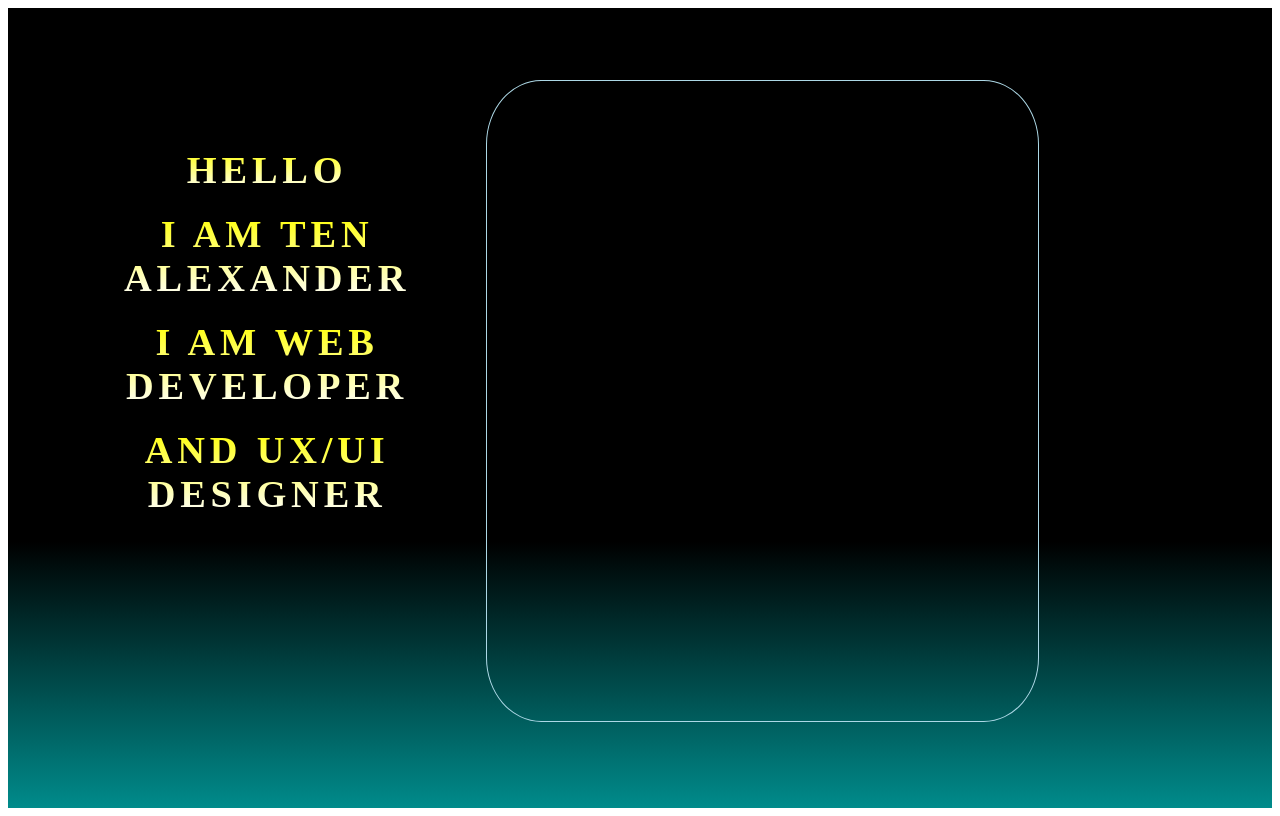
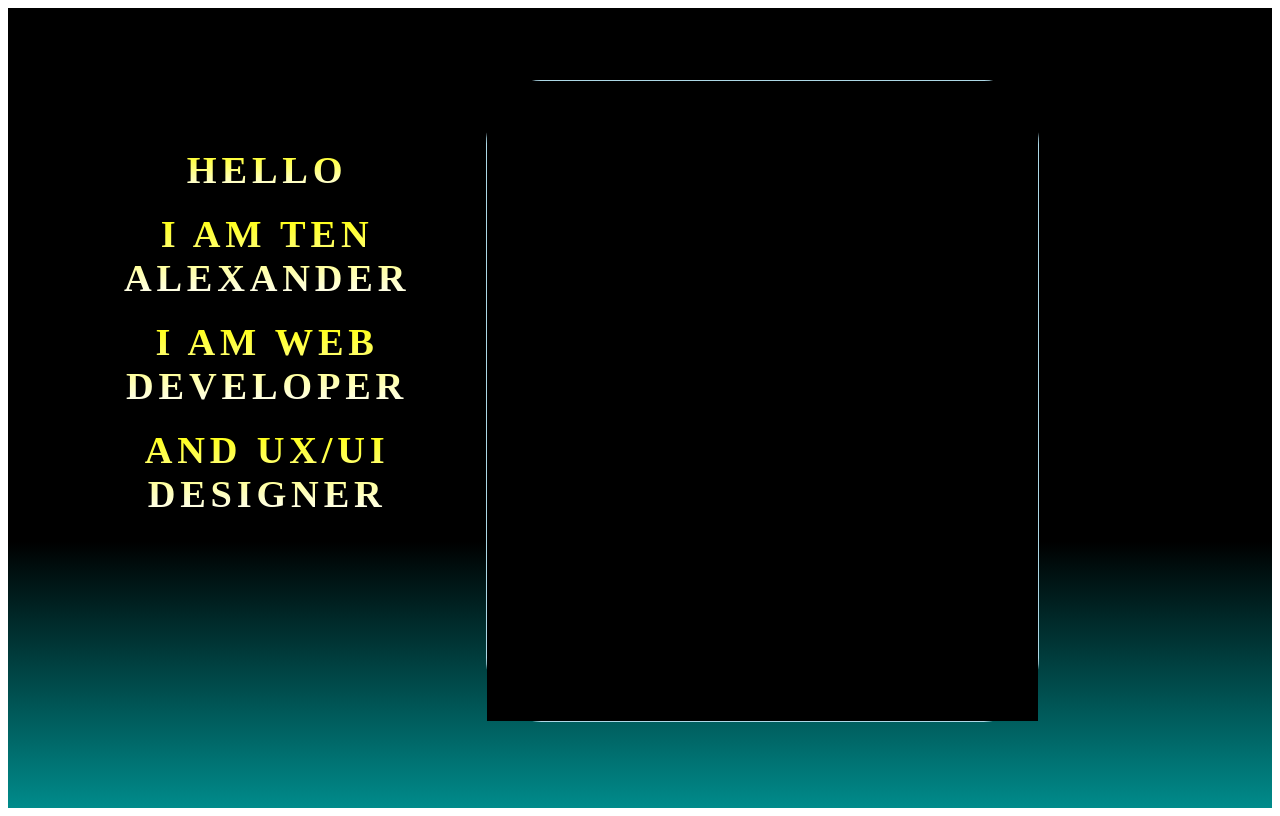
Before and after one commit to sashaTen/Portfolio, a React (Create React App) app: page / in a window 1280 px wide. Built offline with nearby package versions, Linux system fonts and the light colour scheme; a web font is replaced by a local one.

Commit message:
just  created the gallry   container

```diff
--- a/src/components/expirience.js
+++ b/src/components/expirience.js
@@ -1,5 +1,9 @@
 const Projects = () => {
-  return <div className="educationContainer"></div>;
+  return (
+    <div className="projectContainer">
+      <article className="galleryContainer"></article>
+    </div>
+  );
 };
 
 export default Projects;
--- a/src/index.css
+++ b/src/index.css
@@ -42,7 +42,8 @@
 .templateContainer,
 .educationContainer,
 .contactContainer,
-.skillContainer {
+.skillContainer,
+.projectContainer {
   width: 43%;
   height: 80vh;
   border: 1px solid lightblue;
@@ -106,15 +107,16 @@
   font-size: 1.2rem;
   text-transform: uppercase;
 }
-.singleProjectContainer {
-  padding: 20px;
-  margin: 20px;
-  border: lightgreen 1px solid;
-  margin-bottom: 100px;
+
+.projectContainer {
+  background: white;
 }
-.projectImg {
-  width: 90%;
+.galleryContainer {
+  width: 100%;
+  background: black;
+  height: 100%;
 }
+
 @media screen and (max-width: 680px) {
   .App {
     padding: 5%;
@@ -137,7 +139,7 @@
     -webkit-background-clip: text;
     -webkit-text-fill-color: transparent;
   }
-
+  .projectContainer,
   .contactContainer,
   .educationContainer,
   .skillContainer {
```
